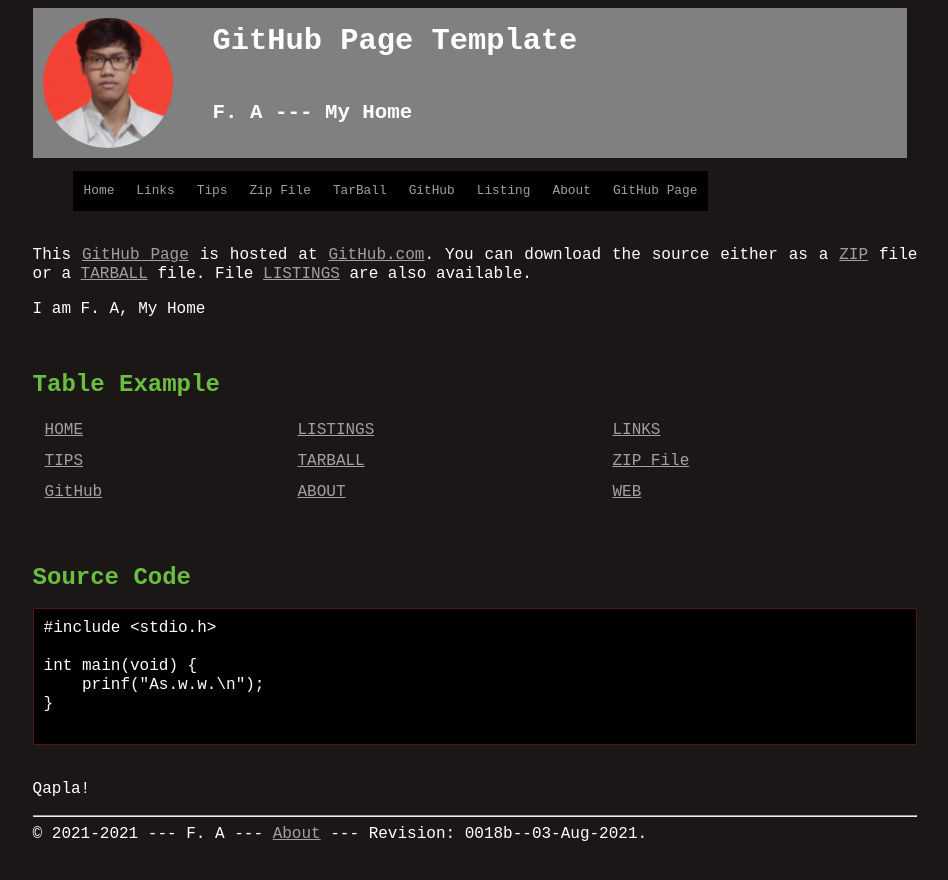
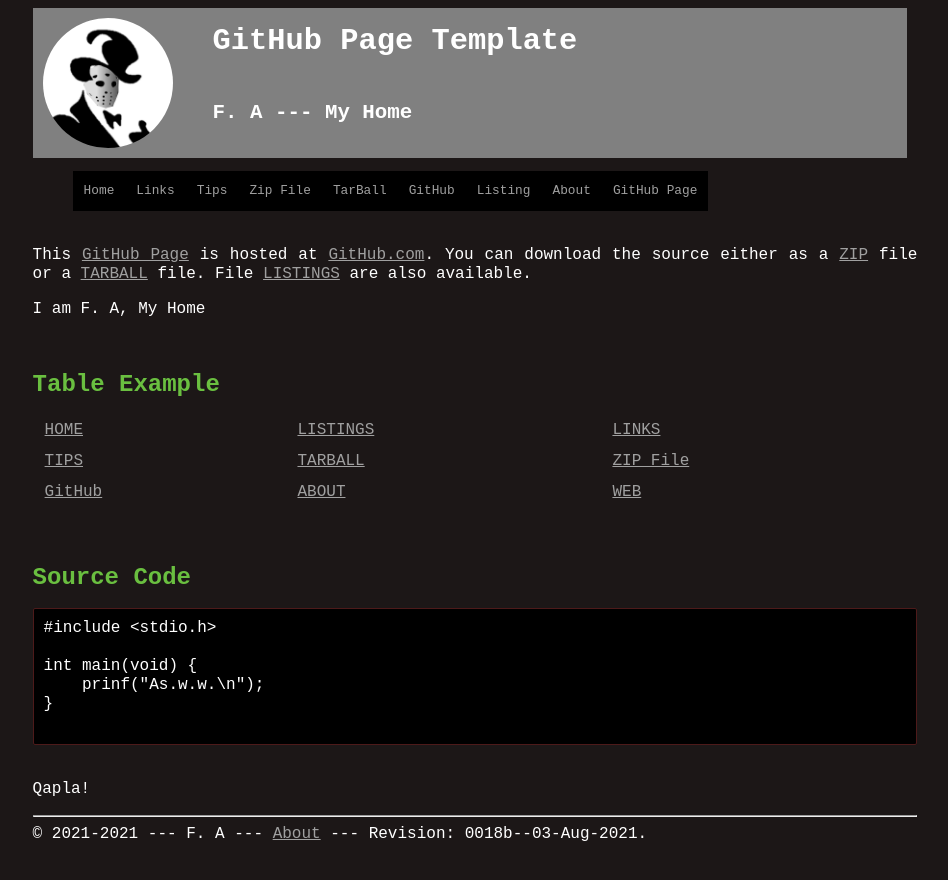
Before and after one commit to fauznandri/os212, a Jekyll site: the page built from index.md, in a window 1280 px wide. Shown: the top 880 px of the page, without its empty margins (165-1113 px from the left). Built offline with Jekyll 4.4.1, drawn with Linux system fonts in a browser that asks for light colours.

Commit message:
Update default.html

```diff
--- a/_layouts/default.html
+++ b/_layouts/default.html
@@ -12,7 +12,7 @@
   <header>
   <div class="row">
     <div class="column left">
-      <img src="{{ site.baseurl }}/assets/images/foto diri.png" alt="Foto" style="width:130px; border-radius:50%">
+      <img src="{{ site.baseurl }}/assets/images/default.jpg" alt="Foto" style="width:130px; border-radius:50%">
     </div>
     <div class="column right1">
       {% if page.title %}{{ page.title | escape }}
```
